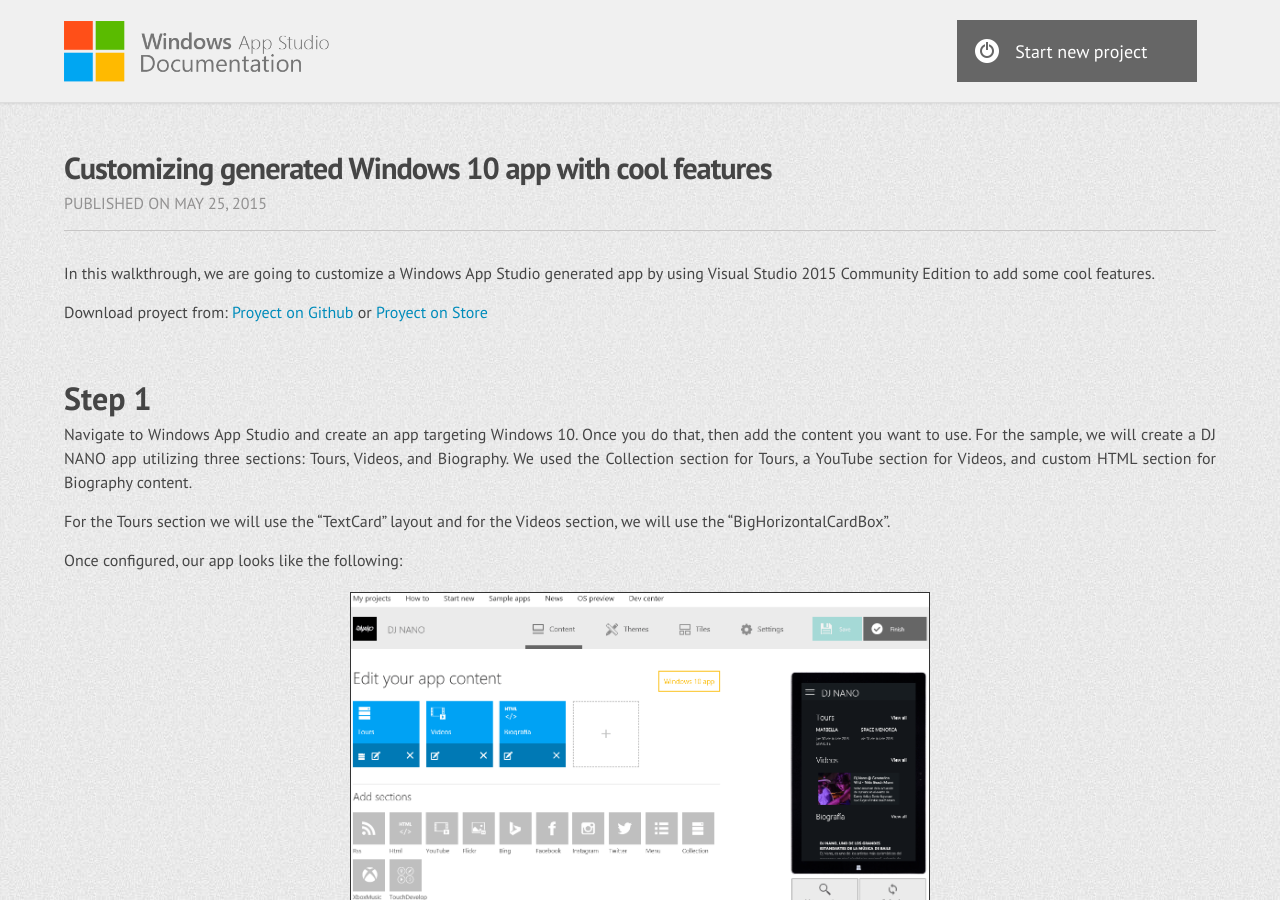
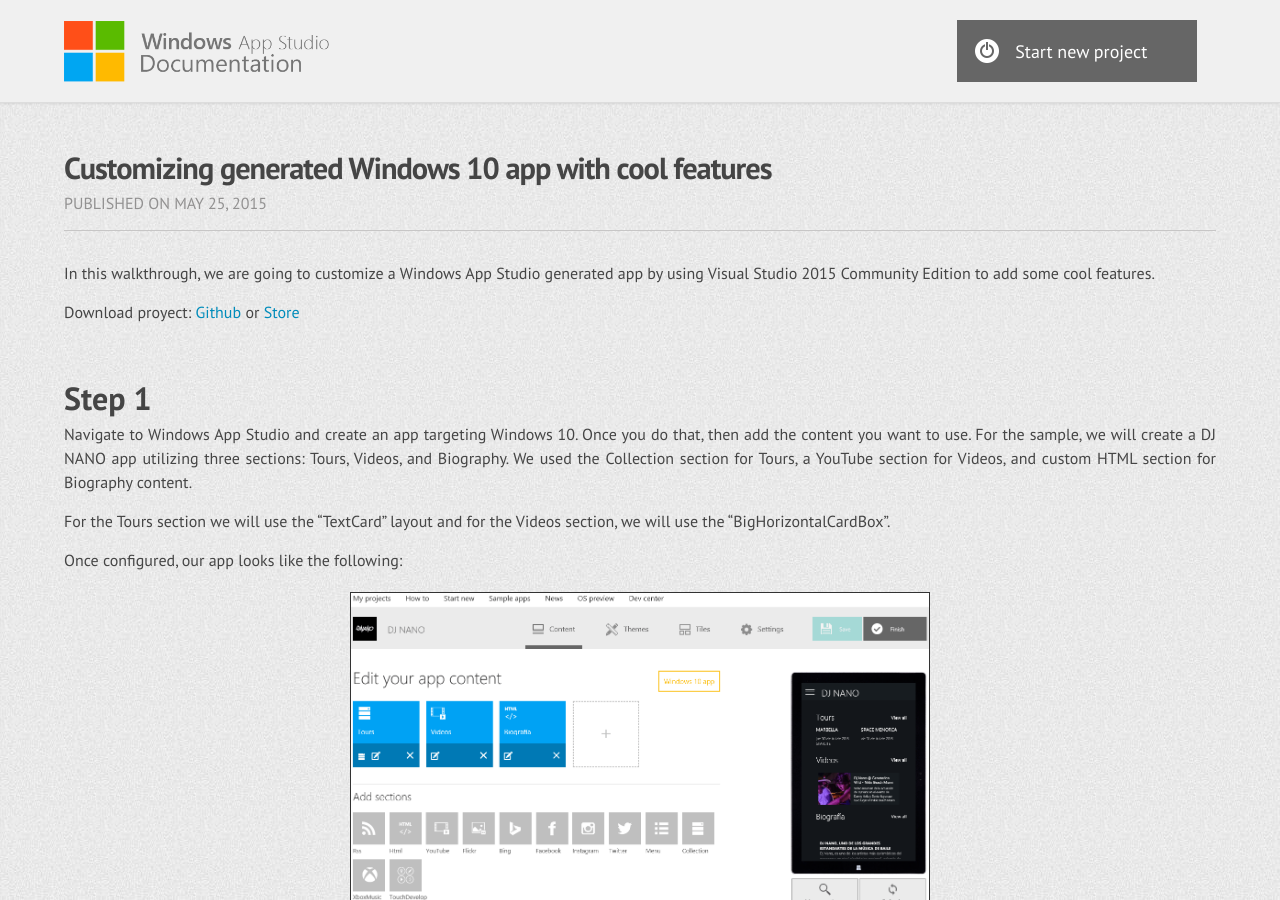
Before and after one commit to wasteam/wasteam.github.io, a Jekyll site: the page built from _posts/2015-05-25-customizing-generated.markdown, in a window 1280 px wide and 900 px high. Built offline with Jekyll 4.4.1, drawn with Linux system fonts in a browser that asks for light colours; nearby versions of some CDN libraries; Markdown is read by kramdown in place of the engine named in the settings.

Commit message:
Update app djnano doc

```diff
--- a/_posts/2015-05-25-customizing-generated.markdown
+++ b/_posts/2015-05-25-customizing-generated.markdown
@@ -8,7 +8,7 @@ categories:
 ---
 In this walkthrough, we are going to customize a Windows App Studio generated app by using Visual Studio 2015 Community Edition to add some cool features.
 
-Download proyect from: <a href="https://github.com/wasteam/DJNanoSampleApp" target="_blank">Proyect on Github</a> or <a href="https://www.microsoft.com/en-us/store/apps/dj-nano-show/9wzdncrdkb2n" target="_blank">Proyect on Store</a>
+Download proyect: <a href="https://github.com/wasteam/DJNanoSampleApp" target="_blank">Github</a> or <a href="https://www.microsoft.com/en-us/store/apps/dj-nano-show/9wzdncrdkb2n" target="_blank">Store</a>
 
 ## Step 1
 
```
